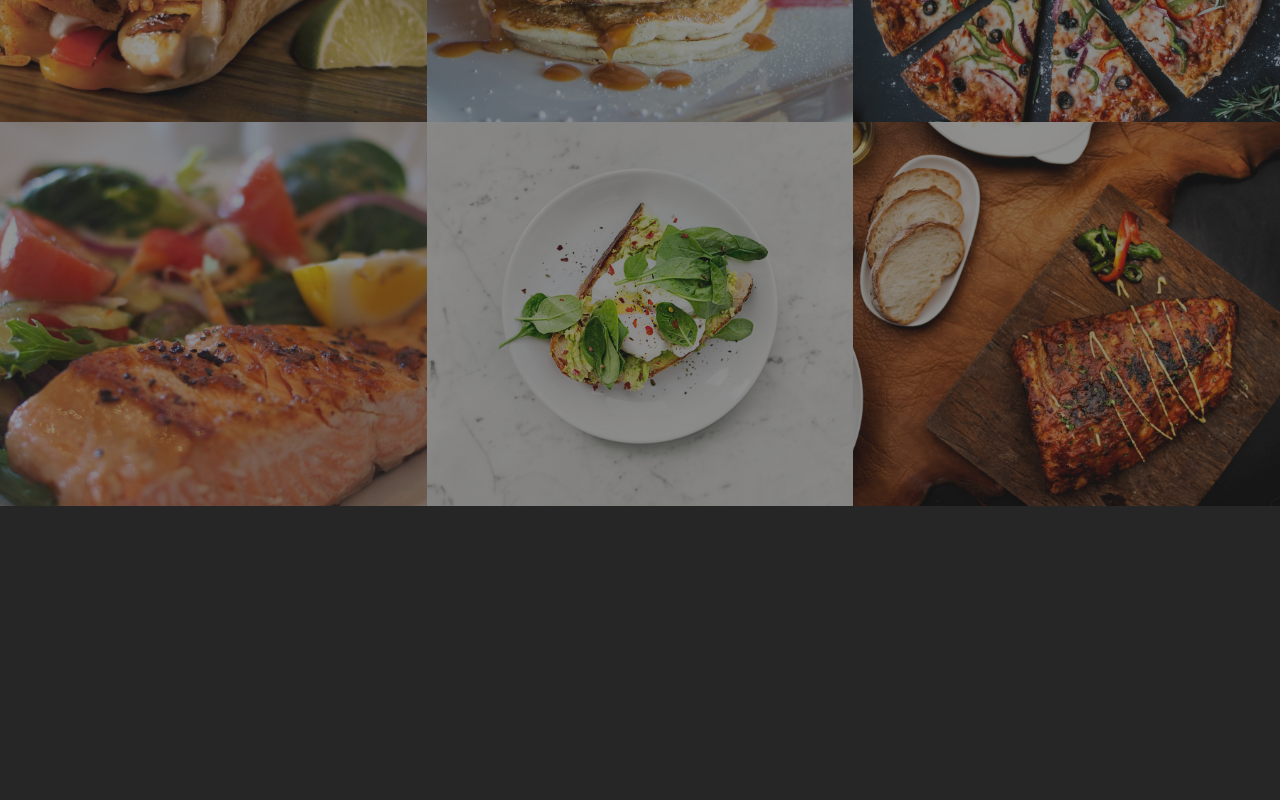
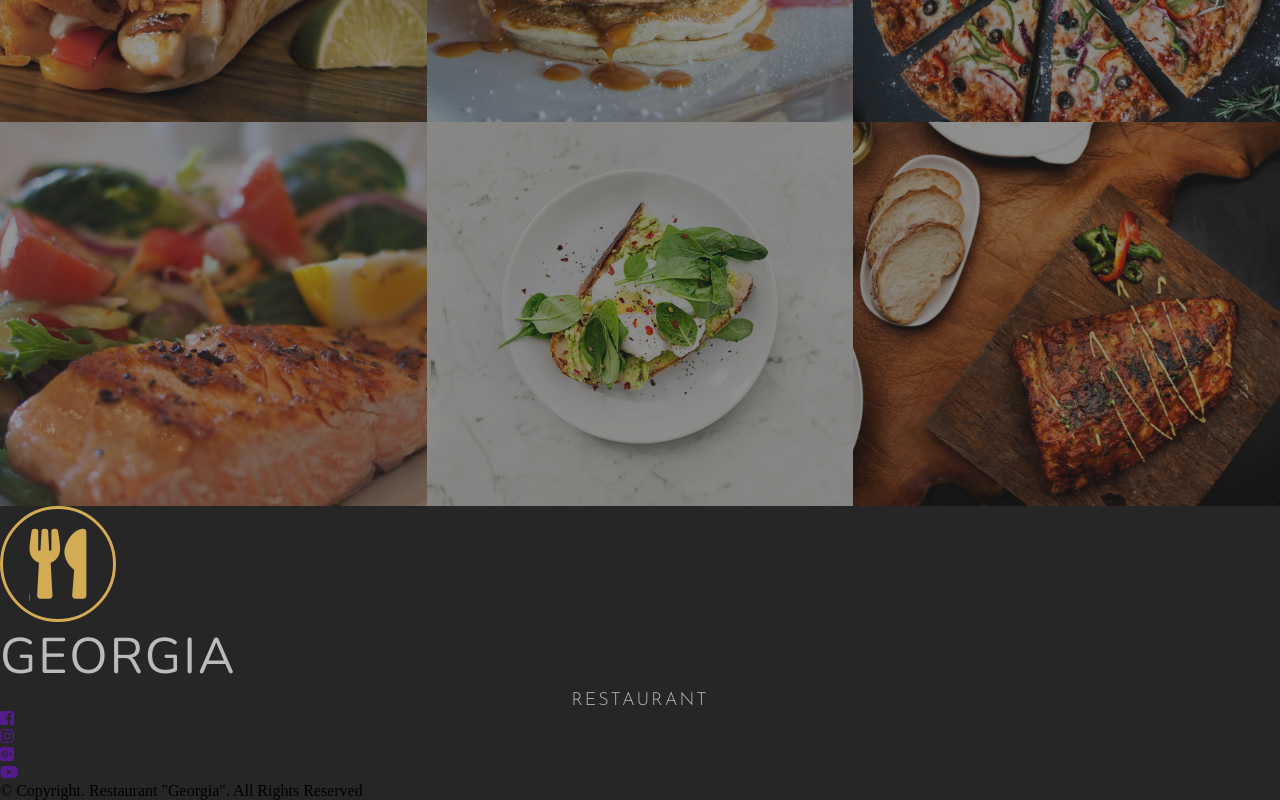
Before and after one commit to mattbarb93/georgia-restaurant, a website: page index.html in a window 1280 px wide. Shown: the part 1782-2582 px from the top of the page. Before the commit the page ends 2288 px from the top, so only its background shows below. Drawn offline with nearby package versions, Linux system fonts and the light colour scheme.

Commit message:
Adding the html structure for the footer

```diff
--- a/index.html
+++ b/index.html
@@ -123,6 +123,51 @@
     </section>
     <!-- End of Gallery-->
 
+    <!-- Footer-->
+    <footer class="footer">
+        <div class="footer-header">
+            <a href="#" class="logo">
+                <i class="fas fa-utensils"></i>
+            </a>
+            <div>
+                <h1 class="main-name">Georgia</h1>
+                <p class="sub-name">Restaurant</p>
+            </div>
+        </div>
+
+        <div class="footer-social-media">
+            <ul class="social-media">
+                <li class="social-media-item">
+                    <a href="" class="social-media-link">
+                        <i class="fab fa-facebook-square"></i>
+                    </a>
+                </li>
+                <li class="social-media-item">
+                    <a href="" class="social-media-link">
+                        <i class="fab fa-instagram"></i>
+                    </a>
+                </li>
+                <li class="social-media-item">
+                    <a href="" class="social-media-link">
+                        <i class="fab fa-google-plus-square"></i>
+                    </a>
+                </li>
+                <li class="social-media-item">
+                    <a href="" class="social-media-link">
+                        <i class="fab fa-youtube"></i>
+                    </a>
+                </li>
+            </ul>
+        </div>
+
+        <div class="footer-copyright">
+            <p class="footer-copyright-paragraph">
+                &copy; Copyright. Restaurant "Georgia". All Rights Reserved
+            </p>
+        </div>
+    </footer>
+    <!-- End of Footer-->
+
 </body>
 
 </html>
```
